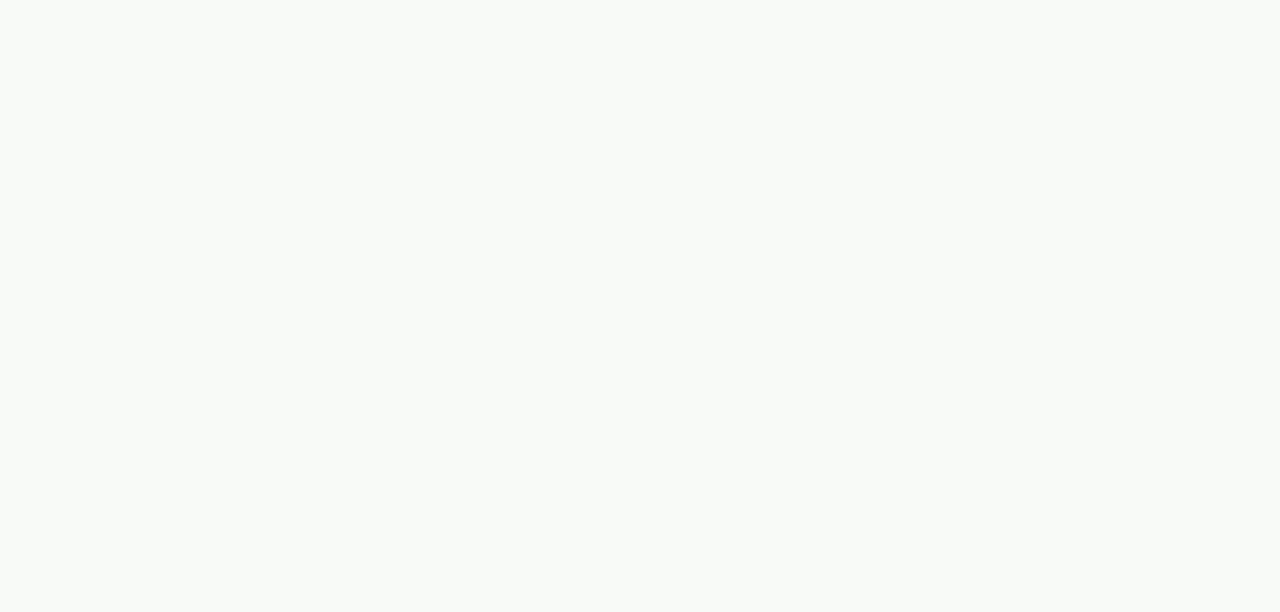
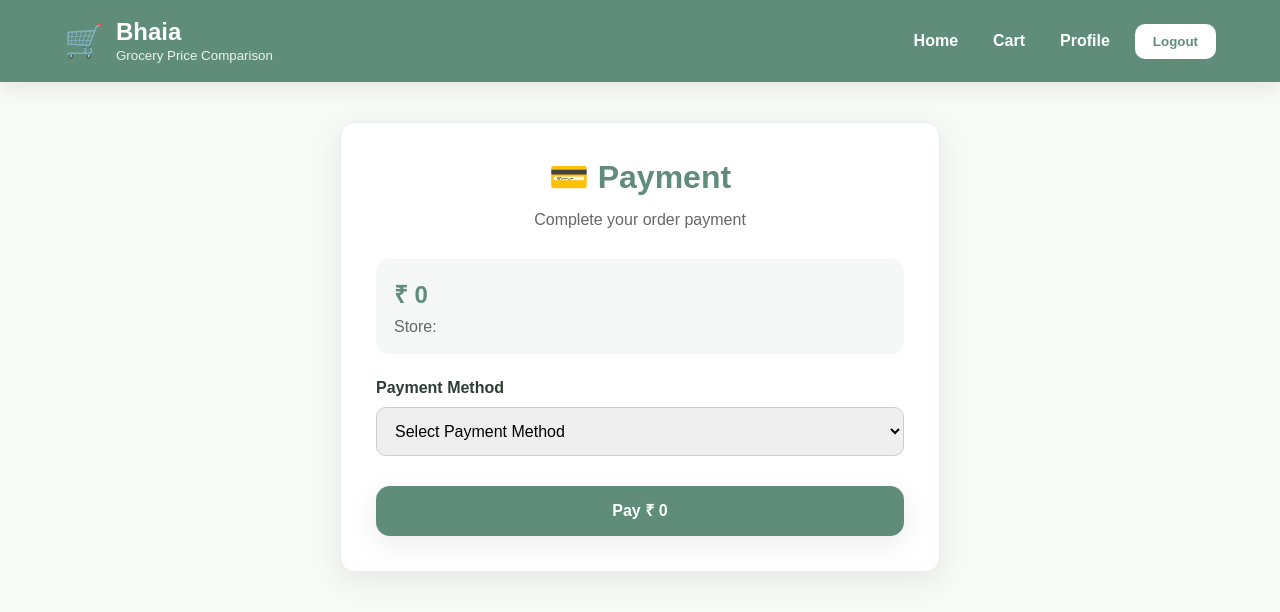
Before and after one commit to aloksrraj-aj/SMARTCART_AI, a React app in the folder frontend/: page /payment in a window 1280 px wide. Before the commit this address had no page. Shown: the top 612 px of the page. Built offline with nearby package versions, Linux system fonts and the light colour scheme; sample sign-in values are in the browser's storage; the HTML template or start-up script is replaced by a standard one.

Commit message:
Add payment page and update order flow

```diff
--- a/frontend/src/App.jsx
+++ b/frontend/src/App.jsx
@@ -8,6 +8,7 @@ import Compare from "./pages/Compare";
 import Cart from "./pages/Cart";
 import ProtectedRoute from "./components/ProtectedRoute";
 import ChangePassword from "./pages/ChangePassword";
+import Payment from "./pages/Payment";
 
 function App() {
   return (
@@ -50,7 +51,14 @@ function App() {
             </ProtectedRoute>
           }
         />
-
+<Route
+  path="/payment"
+  element={
+    <ProtectedRoute>
+      <Payment />
+    </ProtectedRoute>
+  }
+/>
         <Route
           path="/login"
           element={<Login />}
--- a/frontend/src/pages/Cart.jsx
+++ b/frontend/src/pages/Cart.jsx
@@ -100,17 +100,20 @@ function Cart() {
             );
 
             toast.success(
-                `Order placed with ${response.data.store}`
-            );
+    `Order placed with ${response.data.store}`
+);
 
-            localStorage.removeItem("cart");
+localStorage.removeItem("cart");
 
-            setCart([]);
-            setComparison([]);
+setCart([]);
+setComparison([]);
 
-            setTimeout(() => {
-                navigate("/");
-            }, 1200);
+navigate("/payment", {
+    state: {
+        totalAmount: store.total,
+        store: response.data.store
+    }
+});
 
         }
 
--- /dev/null
+++ b/frontend/src/pages/Payment.jsx
@@ -0,0 +1,142 @@
+import { useState } from "react";
+import { useLocation, useNavigate } from "react-router-dom";
+import toast from "react-hot-toast";
+
+import Navbar from "../components/Navbar";
+import Button from "../components/Button";
+import colors from "../styles/colors";
+import theme from "../styles/theme";
+
+function Payment() {
+    const navigate = useNavigate();
+    const location = useLocation();
+
+    const totalAmount = location.state?.totalAmount || 0;
+    const store = location.state?.store || "";
+
+    const [paymentMethod, setPaymentMethod] = useState("");
+
+    const handlePayment = () => {
+
+        if (!paymentMethod) {
+            toast.error("Please select a payment method");
+            return;
+        }
+
+        toast.success("Payment Successful!");
+
+        setTimeout(() => {
+            navigate("/");
+        }, 1200);
+    };
+
+    return (
+        <>
+            <Navbar />
+
+            <div
+                style={{
+                    maxWidth: "600px",
+                    width: "92%",
+                    margin: "40px auto"
+                }}
+            >
+                <div
+                    style={{
+                        background: "#FFFFFF",
+                        padding: "35px",
+                        borderRadius: theme.borderRadius,
+                        boxShadow: theme.shadow,
+                        border: "1px solid #E8ECEB"
+                    }}
+                >
+                    <h1
+                        style={{
+                            color: colors.primary,
+                            textAlign: "center",
+                            marginBottom: "15px"
+                        }}
+                    >
+                        💳 Payment
+                    </h1>
+
+                    <p
+                        style={{
+                            textAlign: "center",
+                            color: "#666",
+                            marginBottom: "30px"
+                        }}
+                    >
+                        Complete your order payment
+                    </p>
+
+                    <div
+                        style={{
+                            background: "#F6F8F7",
+                            padding: "18px",
+                            borderRadius: "12px",
+                            marginBottom: "25px"
+                        }}
+                    >
+                        <h2
+                            style={{
+                                margin: 0,
+                                color: colors.primary
+                            }}
+                        >
+                            ₹ {totalAmount}
+                        </h2>
+
+                        <p
+                            style={{
+                                marginTop: "8px",
+                                color: "#666"
+                            }}
+                        >
+                            Store: <strong>{store}</strong>
+                        </p>
+                    </div>
+
+                    <label
+                        style={{
+                            display: "block",
+                            marginBottom: "10px",
+                            fontWeight: "600"
+                        }}
+                    >
+                        Payment Method
+                    </label>
+
+                    <select
+                        value={paymentMethod}
+                        onChange={(e) =>
+                            setPaymentMethod(e.target.value)
+                        }
+                        style={{
+                            width: "100%",
+                            padding: "14px",
+                            borderRadius: "10px",
+                            border: "1px solid #CCC",
+                            fontSize: "16px",
+                            marginBottom: "30px"
+                        }}
+                    >
+                        <option value="">Select Payment Method</option>
+                        <option value="UPI">UPI</option>
+                        <option value="Card">Debit / Credit Card</option>
+                        <option value="COD">Cash on Delivery</option>
+                    </select>
+
+                    <Button
+                        fullWidth
+                        onClick={handlePayment}
+                    >
+                        Pay ₹ {totalAmount}
+                    </Button>
+                </div>
+            </div>
+        </>
+    );
+}
+
+export default Payment;
```
